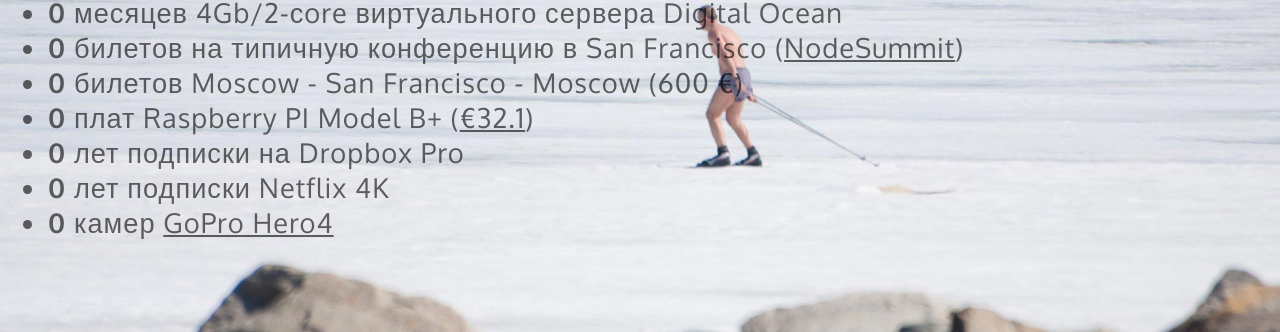
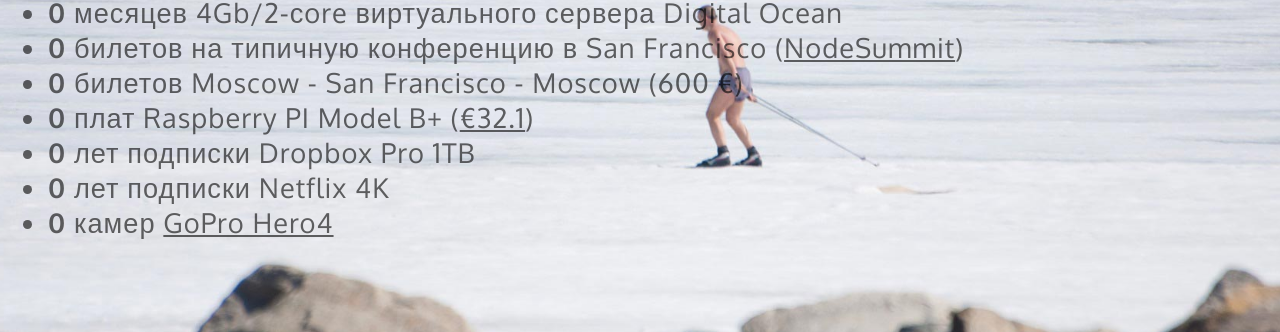
Before and after one commit to ptmt/ptmt.github.com, a Jekyll site: the page ruble/index.html, which Jekyll copies as it is, in a window 1280 px wide. Shown: the part 433-765 px from the top of the page. Built offline with Jekyll 4.4.1, drawn with Linux system fonts in a browser that asks for light colours.

Commit message:
Update index.html

```diff
--- a/ruble/index.html
+++ b/ruble/index.html
@@ -101,7 +101,7 @@
     <li><span class="detail-2">0</span> билетов на типичную конференцию в San Francisco (<a href="http://nodesummit.com/registration/">NodeSummit</a>)
     <li><span class="detail-3">0</span> билетов Moscow - San Francisco - Moscow (600 €)
     <li><span class="detail-4">0</span> плат Raspberry PI Model B+ (<a href="http://www.element14.com/community/community/raspberry-pi">€32.1</a>)
-    <li><span class="detail-5">0</span> лет подписки на Dropbox Pro
+    <li><span class="detail-5">0</span> лет подписки Dropbox Pro 1TB
     <li><span class="detail-7">0</span> лет подписки Netflix 4K
     <li><span class="detail-6">0</span> камер <a href="http://shop.gopro.com/Marketing/hero4">GoPro Hero4</a>
 
```
